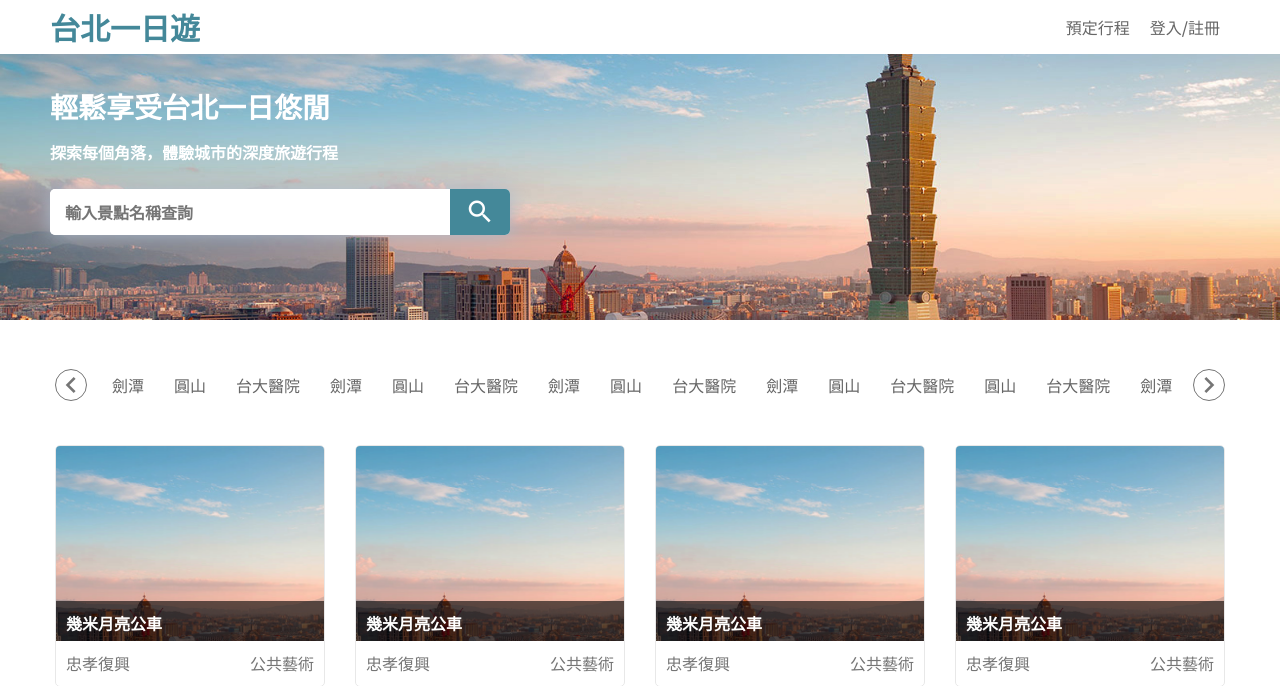
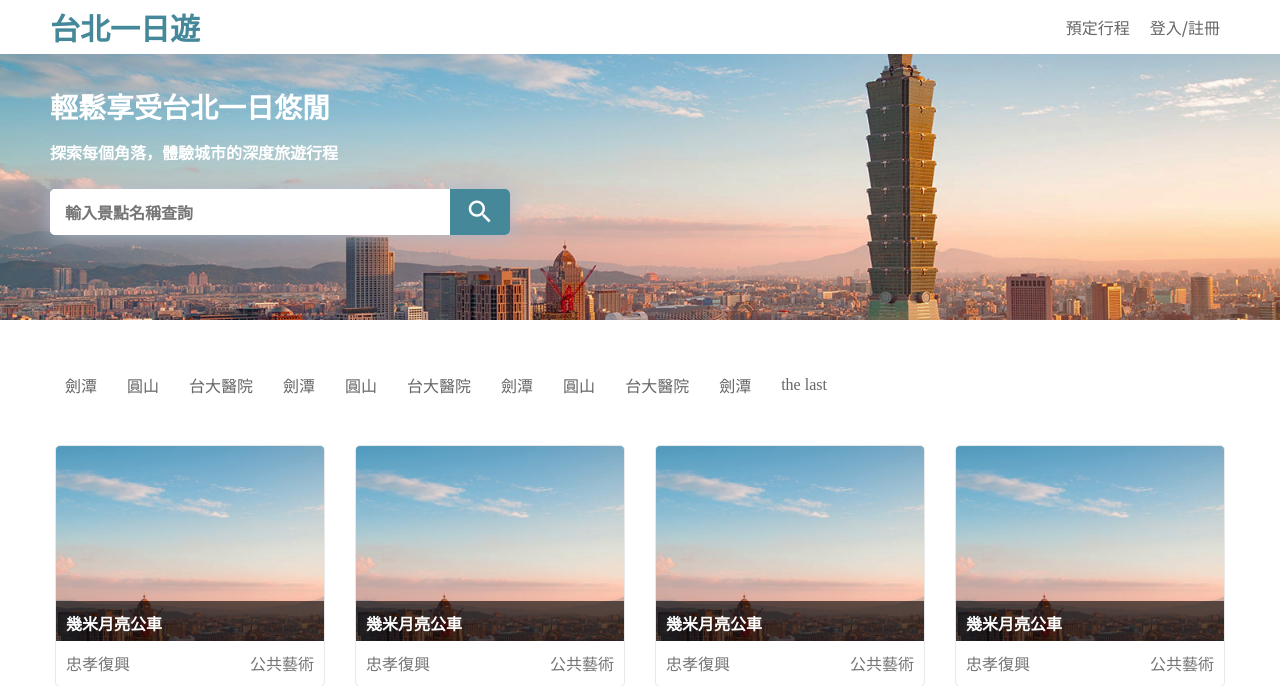
Before and after one commit to yiyun-liao/bootcamp-work-taipei-day-trip, a FastAPI app: page / in a window 1280 px wide. Shown: the top 686 px of the page. Run offline with FastAPI, Linux system fonts and the light colour scheme.

Commit message:
component/ carousel next/last chevron and carousel chip

```diff
--- a/static/index.html
+++ b/static/index.html
@@ -37,7 +37,7 @@
     </section>
     <section id="gallery">
       <div id="carousel">
-        <div id="carousel-right-btn"><button><i class="mdi mdi-chevron-left"></i></button></div>
+        <div id="carousel-left-btn"><i class="mdi mdi-chevron-left"></i></div>
         <div class="carousel-container">
           <ol>
               <li>劍潭</li>
@@ -50,16 +50,16 @@
               <li>圓山</li>
               <li>台大醫院</li>
               <li>劍潭</li>
-              <li>圓山</li>
-              <li>台大醫院</li>
+              <li>the last</li>
+              <!-- <li>台大醫院</li>
               <li>圓山</li>
               <li>台大醫院</li>
               <li>劍潭</li>
               <li>圓山</li>
-              <li>台大醫院</li>
+              <li>台大醫院</li>               -->
           </ol>
         </div>
-        <div id="carousel-left-btn"><button><i class="mdi mdi-chevron-right"></i></button></div>
+        <div id="carousel-right-btn"><i class="mdi mdi-chevron-right"></i></div>
       </div>
       <div id="attraction">
         <ol>
--- a/static/style/style.css
+++ b/static/style/style.css
@@ -18,6 +18,7 @@ ul, ol{
 header{
     padding: 10px 0 10px 0;
     position: fixed;
+    z-index: 100;
     top: 0;
     background-color: var(--color-white-900);
     height: 54px;
@@ -176,30 +177,24 @@ nav button:active{
 /* carousel */
 #carousel{
     display: flex;
-    justify-content: center;
+    justify-content: flex-start;
     align-items: center;
     width: 100%;
     padding-bottom: 20px;
 }
 
-#carousel-right-btn{
+#carousel-left-btn{
     padding: 9px 0 9px 15px;
     height: 100%;
+    cursor: pointer;
+    display: none;
 }
 
-#carousel-left-btn{
+#carousel-right-btn{
     padding: 9px 15px 9px 0;
     height: 100%;
-}
-
-#carousel button{
-    padding: 0;
-    display: flex;
-    justify-content: center;
-    align-items: center;
-    background-color: var(--color-white-000);
-    border: var(--color-white-000);
     cursor: pointer;
+    display: none;
 }
 
 
@@ -244,8 +239,8 @@ nav button:active{
     overflow: hidden;
     position: relative;
     white-space: nowrap;
-    transition: transform 0.3s ease-in-out;
-    /* transform: translate3d(-153.649px, 0px, 0px);
+    /* transition: transform 0.3s ease-in-out;
+    transform: 0;
     transition-duration: 0ms; */
 }
 
```
Also changed, not shown: static/script/script.js (+42 -0 lines).
